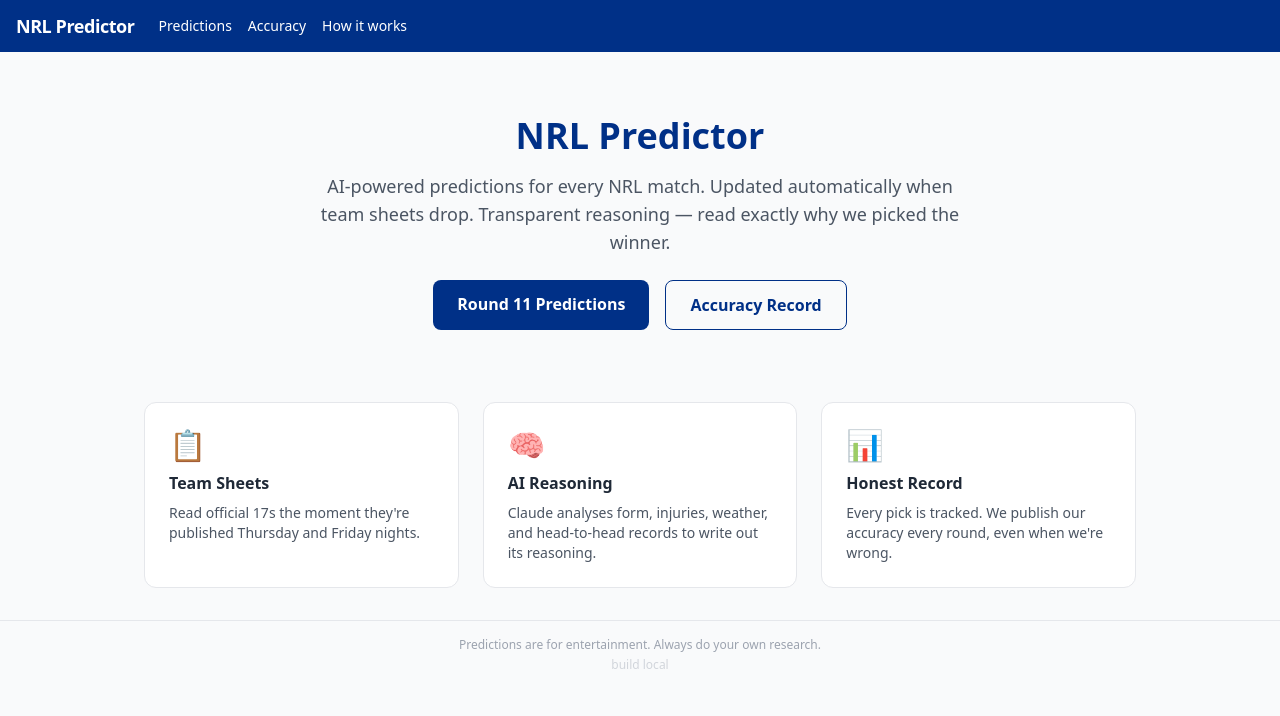
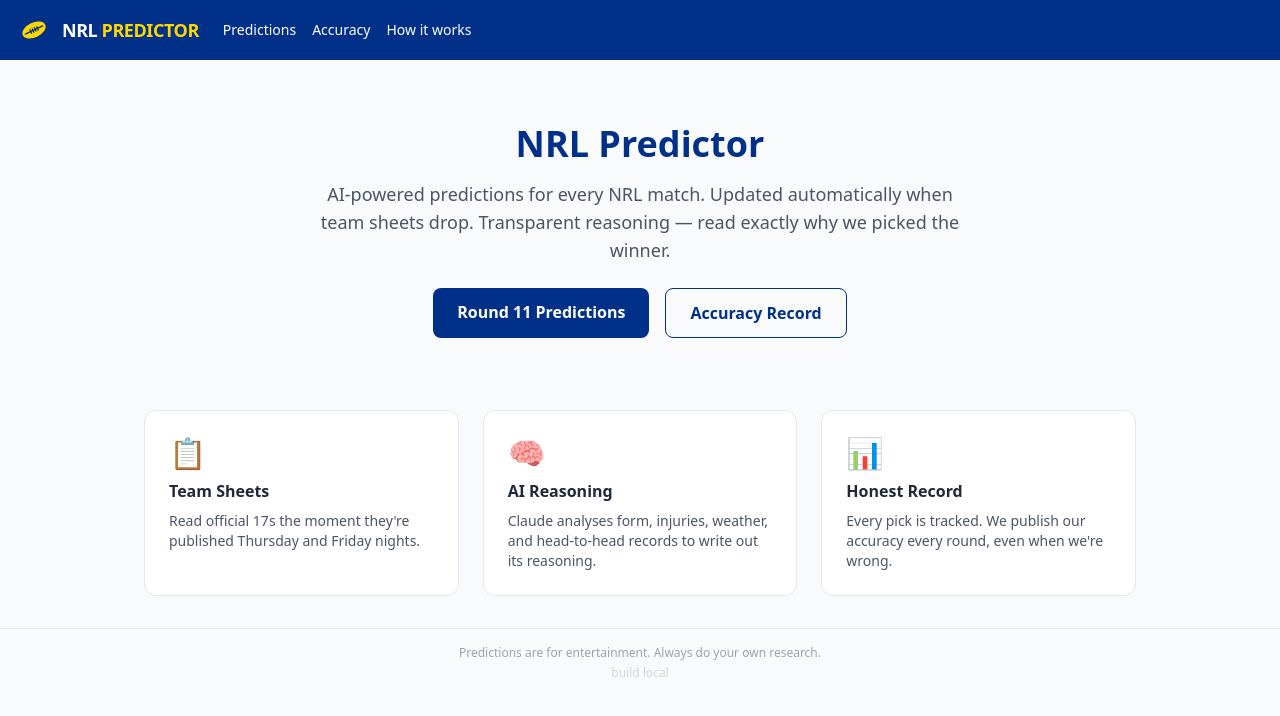
Before and after one commit to timothyohare/nrl-predictor, a Next.js app in the folder frontend/: page / in a window 1280 px wide. Shown: the top 716 px of the page. Built offline with nearby package versions, Linux system fonts and the light colour scheme; no server answers.

Commit message:
Add initial styling elements

```diff
--- a/frontend/app/layout.tsx
+++ b/frontend/app/layout.tsx
@@ -1,4 +1,5 @@
 import type { Metadata } from "next";
+import Logo from "@/components/Logo";
 import "./globals.css";
 
 export const metadata: Metadata = {
@@ -12,11 +13,13 @@
     <html lang="en">
       <body className="bg-gray-50 text-gray-900 min-h-screen">
         <header className="bg-nrl-blue text-white px-4 py-3 flex items-center gap-6">
-          <a href="/" className="font-bold text-lg tracking-tight">NRL Predictor</a>
-          <nav className="flex gap-4 text-sm">
-            <a href="/predictions/current" className="hover:text-yellow-300 transition-colors">Predictions</a>
-            <a href="/accuracy" className="hover:text-yellow-300 transition-colors">Accuracy</a>
-            <a href="/how-it-works" className="hover:text-yellow-300 transition-colors">How it works</a>
+          <a href="/" className="hover:opacity-90 transition-opacity">
+            <Logo />
+          </a>
+          <nav className="flex gap-4 text-sm ml-auto sm:ml-0">
+            <a href="/predictions/current" className="hover:text-nrl-gold transition-colors">Predictions</a>
+            <a href="/accuracy" className="hover:text-nrl-gold transition-colors">Accuracy</a>
+            <a href="/how-it-works" className="hover:text-nrl-gold transition-colors">How it works</a>
           </nav>
         </header>
         <main className="max-w-5xl mx-auto px-4 py-8">{children}</main>
--- /dev/null
+++ b/frontend/components/Logo.tsx
@@ -0,0 +1,25 @@
+export default function Logo({ size = 36 }: { size?: number }) {
+  return (
+    <div className="flex items-center gap-2.5">
+      <svg
+        width={size}
+        height={size}
+        viewBox="0 0 64 64"
+        aria-hidden="true"
+        className="shrink-0"
+      >
+        <g transform="translate(32 32) rotate(-25)">
+          <ellipse cx="0" cy="0" rx="22" ry="13" fill="#FFD700" />
+          <line x1="-17" y1="0" x2="17" y2="0" stroke="#003087" strokeWidth="2.5" strokeLinecap="round" />
+          <line x1="-6.5" y1="-3.5" x2="-6.5" y2="3.5" stroke="#003087" strokeWidth="2.2" strokeLinecap="round" />
+          <line x1="-2" y1="-3.5" x2="-2" y2="3.5" stroke="#003087" strokeWidth="2.2" strokeLinecap="round" />
+          <line x1="2.5" y1="-3.5" x2="2.5" y2="3.5" stroke="#003087" strokeWidth="2.2" strokeLinecap="round" />
+          <line x1="7" y1="-3.5" x2="7" y2="3.5" stroke="#003087" strokeWidth="2.2" strokeLinecap="round" />
+        </g>
+      </svg>
+      <span className="font-bold text-lg tracking-tight leading-none">
+        NRL <span className="text-nrl-gold">PREDICTOR</span>
+      </span>
+    </div>
+  );
+}
--- /dev/null
+++ b/frontend/postcss.config.mjs
@@ -0,0 +1,9 @@
+/** @type {import('postcss-load-config').Config} */
+const config = {
+  plugins: {
+    tailwindcss: {},
+    autoprefixer: {},
+  },
+};
+
+export default config;
```
Also changed, not shown: frontend/app/icon.svg (added).
